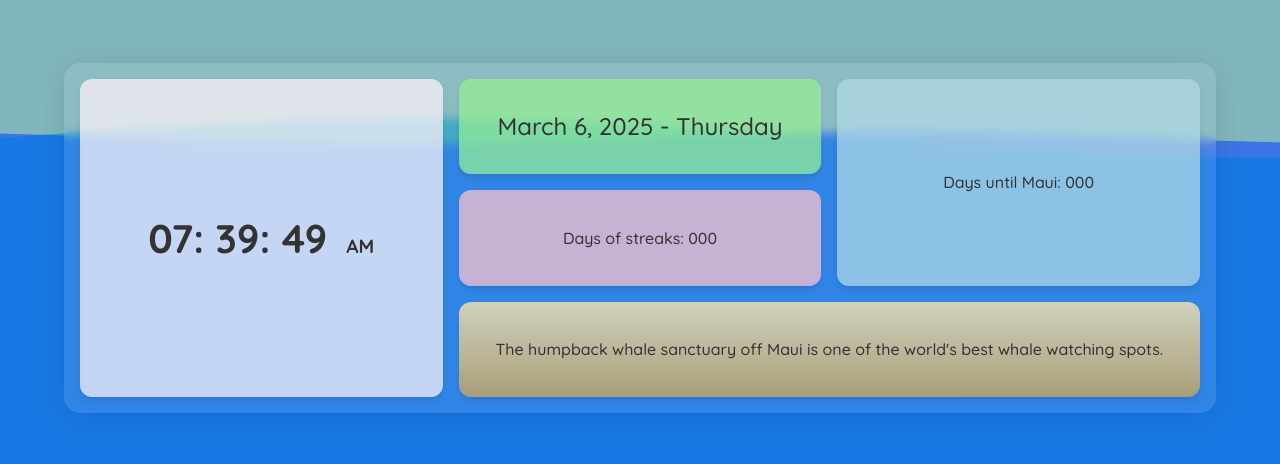
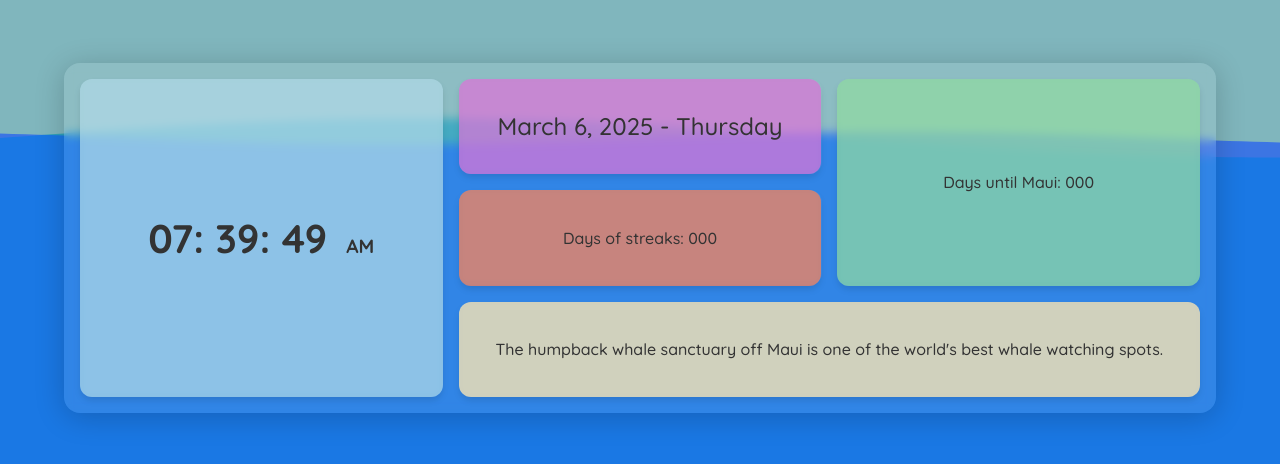
Before and after one commit to aliwood123/bento-dashboard-aw, a plain HTML site: page index.html in a window 1280 px wide. Shown: the part 162-626 px from the top of the page. Drawn offline with nearby package versions, Linux system fonts and the light colour scheme.

Commit message:
updates to color choices

```diff
--- a/css/style.css
+++ b/css/style.css
@@ -36,7 +36,7 @@ body {
   background: rgba(255, 255, 255, 0.1);
   backdrop-filter: blur(5px);
   border-radius: 16px;
-  box-shadow: 0 4px 30px rgba(0, 0, 0, 0.1);
+  box-shadow: 0 4px 30px rgba(0, 0, 0, 0.2);
 }
 
 .bento-item {
@@ -63,7 +63,7 @@ body {
 .feature-1 {
   grid-column: span 2;
   grid-row: span 6;
-  background: rgba(253, 242, 248, 0.7);
+  background: rgba(173, 216, 230, 0.7);
   display: flex;
   flex-direction: column;
   justify-content: center;
@@ -74,25 +74,25 @@ body {
 .feature-2 {
   grid-column: 3 / 5;
   grid-row: 3 / 5;
-  background: rgba(255, 192, 203, 0.7);
+  background: rgba(255, 127, 80, 0.7);
 }
 
 .feature-3 {
   grid-row: span 2;
   grid-column: span 2;
-  background: rgba(144, 238, 144, 0.7);
+  background: rgba(218, 112, 214, 0.7);
 }
 
 .feature-4 {
   grid-row: span 4;
   grid-column: span 2;
-  background: rgba(173, 216, 230, 0.7);
+  background: rgba(140, 217, 158, 0.7);
 }
 
 .feature-5 {
   grid-column: span 4;
   grid-row: span 2;
-  background: linear-gradient(180deg, rgba(244, 225, 178, 0.8) 0%, rgba(196, 161, 93, 0.8) 100%);
+  background: rgba(244, 225, 178, 0.8)
 }
 
 .time {
```
